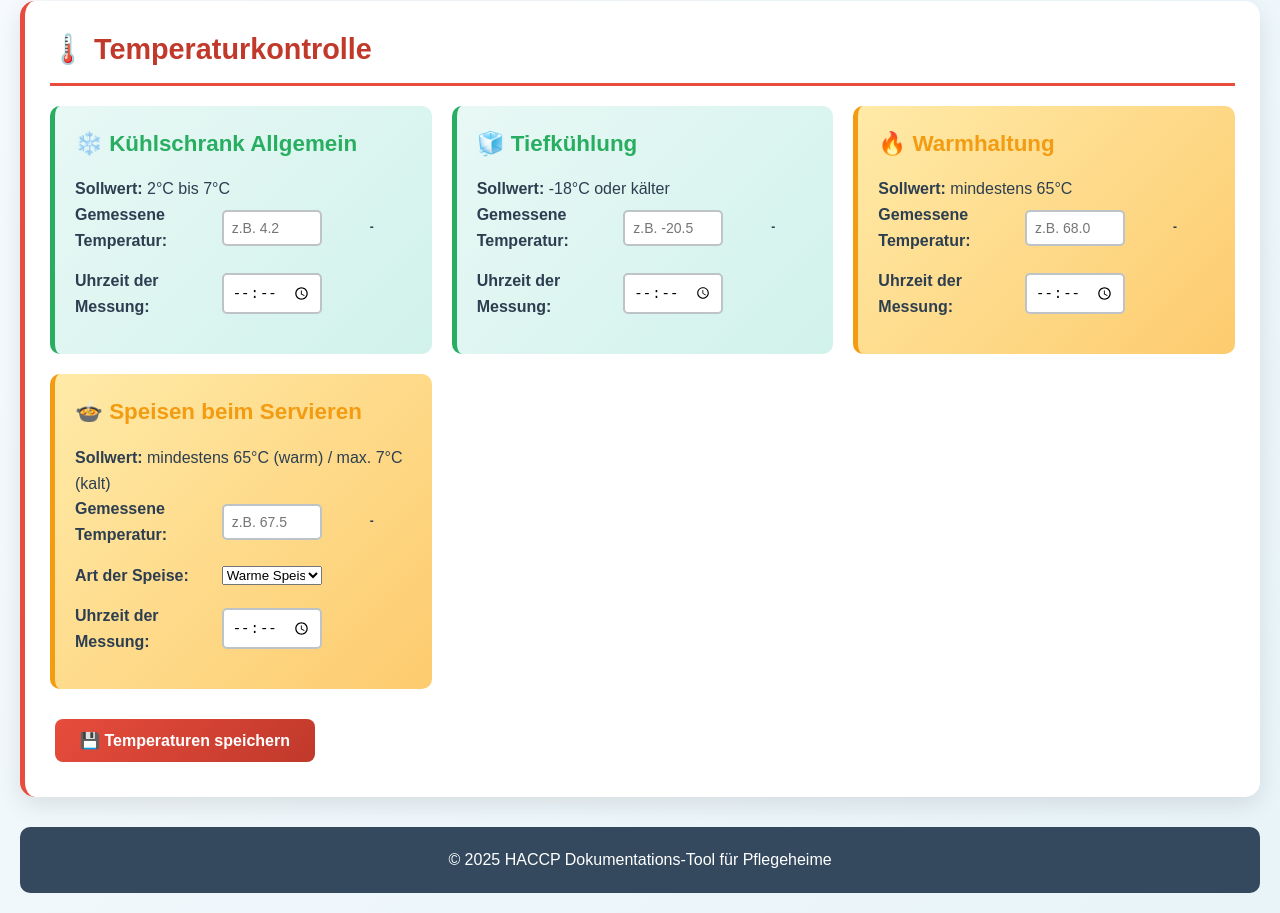
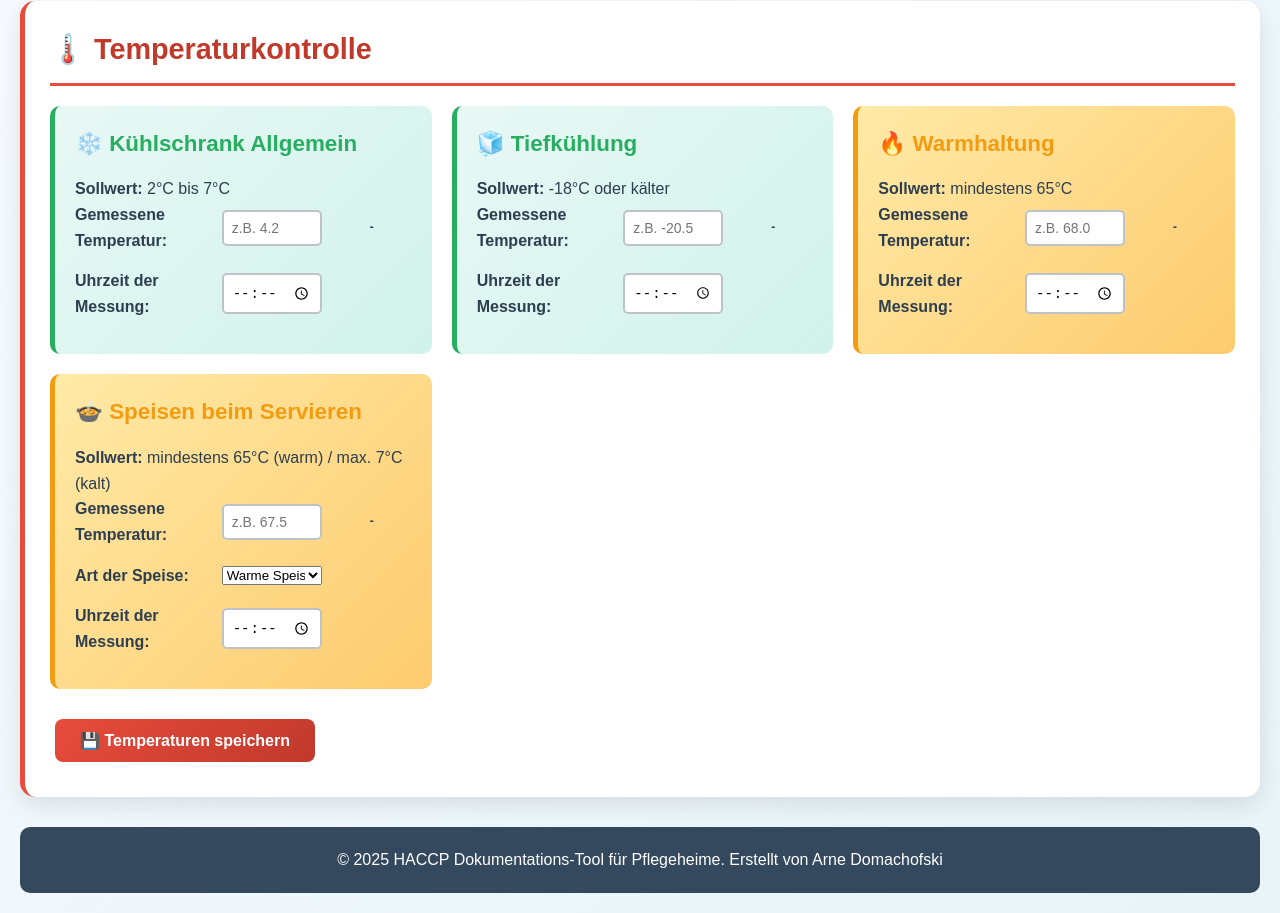
Before and after one commit to arnedoma/HACCP-TOOL, a plain HTML site: page index.html in a window 1280 px wide. Shown: the part 313-1226 px from the top of the page. Drawn offline with Linux system fonts and the light colour scheme.

Commit message:
Update index.html

```diff
--- a/index.html
+++ b/index.html
@@ -3,7 +3,7 @@
 <head>
     <meta charset="UTF-8">
     <meta name="viewport" content="width=device-width, initial-scale=1.0">
-    <title>HACCP Dokumentations-Tool - Pflegeheim</title>
+    <title>HACCP Dokumentations-Tool - Pflegeheim Haus Sonnenschein</title>
     <style>
         * {
             margin: 0;
@@ -739,7 +739,7 @@
         </div>
 
         <div class="footer">
-            <p>&copy; 2025 HACCP Dokumentations-Tool für Pflegeheime</p>
+            <p>&copy; 2025 HACCP Dokumentations-Tool für Pflegeheime. Erstellt von Arne Domachofski </p>
         </div>
     </div>
 
```
